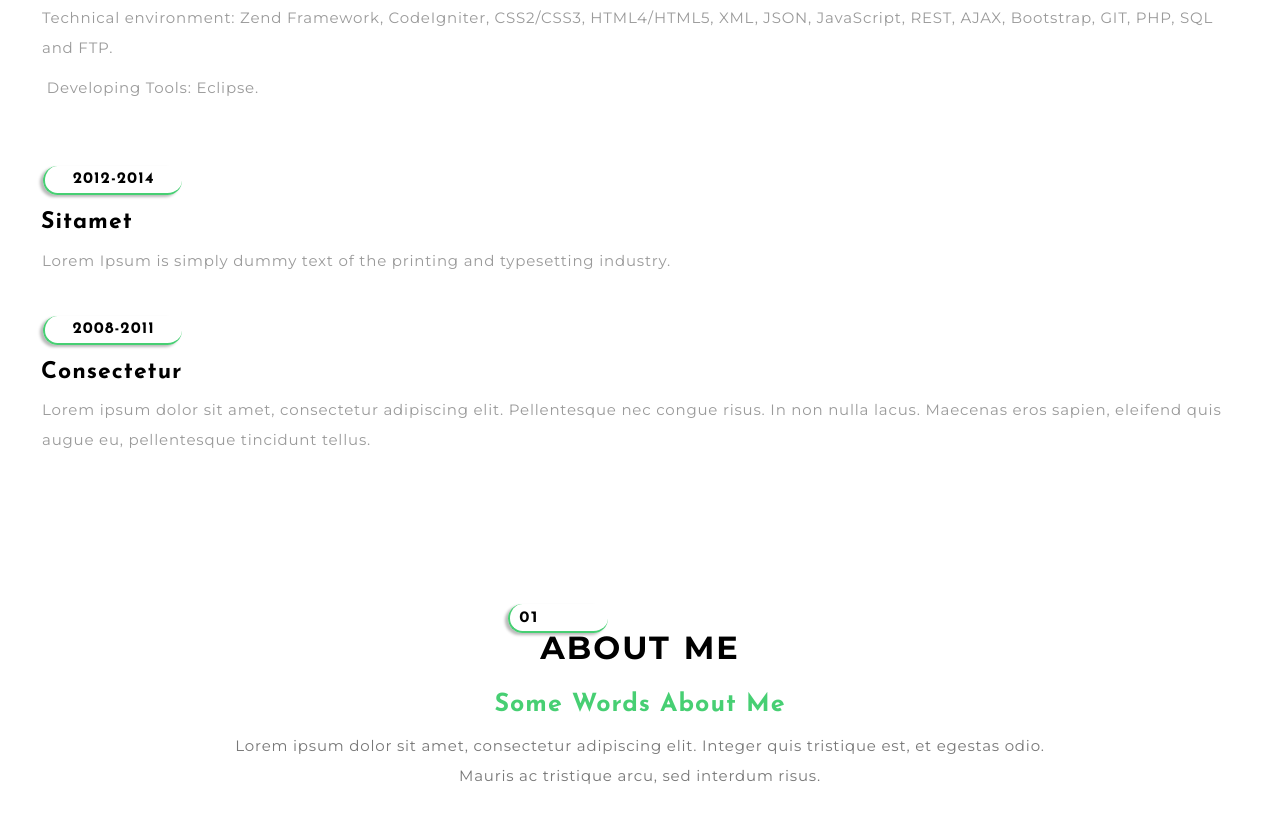
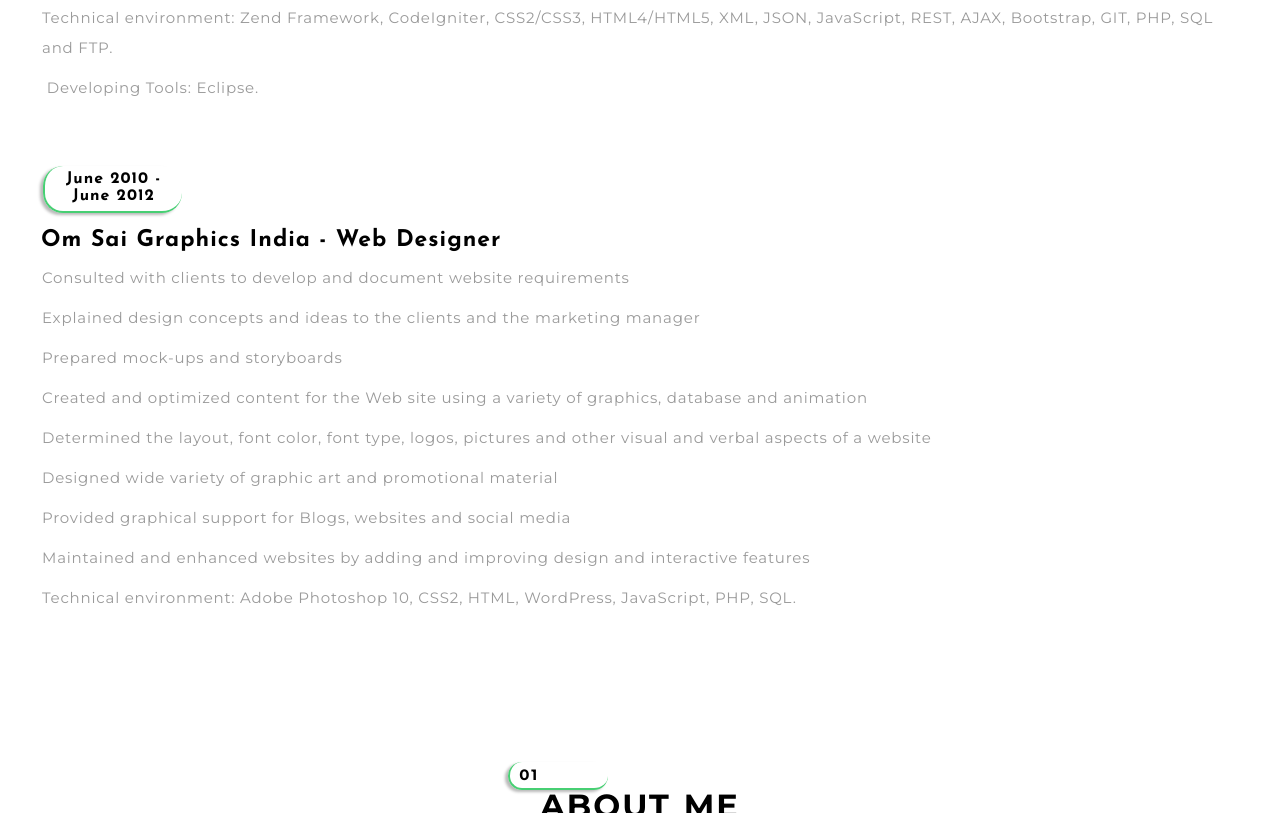
Before and after one commit to patelniks58/patelniks58.github.io, a plain HTML site: page index.html in a window 1280 px wide. Shown: the part 2489-3302 px from the top of the page. Drawn offline with Linux system fonts and the light colour scheme.

Commit message:
work experience
experience

```diff
--- a/index.html
+++ b/index.html
@@ -148,7 +148,7 @@ License URL: http://creativecommons.org/licenses/by/3.0/
 							<h6> Mar 2015 - Mar 2016</h6>
 						</div>
 						<div class="activity-desc agileits w3layouts">
-							<h5>Software Web Solution - India - Web Developer</h5>
+							<h5>Software Web Solution India - Web Developer</h5>
 							<p class="para-agileits-w3layouts">Worked with Project team and Business team in delivering solutions and troubleshooting technical issues</p>
 							<p class="para-agileits-w3layouts">Devised solutions to expedite the procurement of required data for unique website architectures comprised
 							       of X/HTML, JavaScript, jQuery, CSS, and AJAX</p>
@@ -172,22 +172,21 @@ License URL: http://creativecommons.org/licenses/by/3.0/
 					</div>
 					<div class="activity-row agileits w3layouts">
 						<div class="activity-img agileits w3layouts">
-							<h6>2012-2014</h6>
+							<h6>June 2010 - June 2012</h6>
 						</div>
 						<div class="activity-desc agileits w3layouts">
-							<h5>Sitamet</h5>
-							<p class="para-agileits-w3layouts">Lorem Ipsum is simply dummy text of the printing and typesetting industry.</p>
-						</div>
-						<div class="clearfix"></div>
-					</div>
-					<div class="activity-row agileits w3layouts">
-						<div class="activity-img agileits w3layouts">
-							<h6>2008-2011</h6>
-						</div>
-						<div class="activity-desc agileits w3layouts">
-							<h5>Consectetur</h5>
-							<p class="para-agileits-w3layouts">Lorem ipsum dolor sit amet, consectetur adipiscing elit. Pellentesque nec congue risus. In non nulla lacus. Maecenas
-								eros sapien, eleifend quis augue eu, pellentesque tincidunt tellus.</p>
+							<h5>Om Sai Graphics India - Web Designer </h5>
+							<p class="para-agileits-w3layouts">Consulted with clients to develop and document website requirements</p>
+							<p class="para-agileits-w3layouts">Explained design concepts and ideas to the clients and the marketing manager</p>
+							<p class="para-agileits-w3layouts">Prepared mock-ups and storyboards</p>
+							<p class="para-agileits-w3layouts">Created and optimized content for the Web site using a variety of graphics, database and animation</p>
+							<p class="para-agileits-w3layouts">Determined the layout, font color, font type, logos, pictures and other visual and verbal aspects of a
+							       website</p>
+							<p class="para-agileits-w3layouts">Designed wide variety of graphic art and promotional material</p>
+							<p class="para-agileits-w3layouts">Provided graphical support for Blogs, websites and social media</p>
+							<p class="para-agileits-w3layouts">Maintained and enhanced websites by adding and improving design and interactive features</p>
+							<p class="para-agileits-w3layouts">Technical environment: Adobe Photoshop 10, CSS2, HTML, WordPress, JavaScript, PHP, SQL.</p>
+
 						</div>
 						<div class="clearfix"></div>
 					</div>
```
